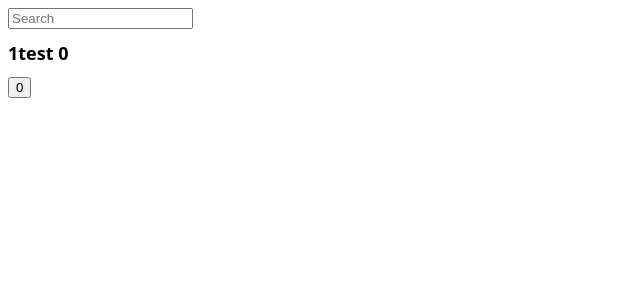
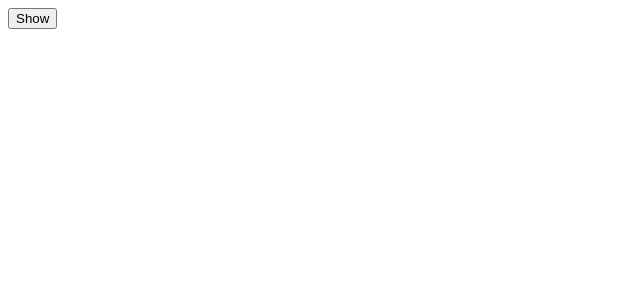
Before and after one commit to jbv2e/test-react-my-app2, a React (Vite) app: page / in a window 1280 px wide. Shown: the top 300 px of the page, without its empty margins (0-640 px from the left). Built offline with nearby package versions, Linux system fonts and the light colour scheme.

Commit message:
cleanup 0

```diff
--- a/src/App.tsx
+++ b/src/App.tsx
@@ -7,28 +7,20 @@
 import styles from './App.module.css'
 
 function App() {
-  const [counter, setCounter] = useState(0)
-  const [keyword, setKeyword] = useState('')
-  function onChange(event: React.ChangeEvent<HTMLInputElement>) {
-    setKeyword(event.target.value)
+  const [showing, setShowing] = useState(false)
+  const onClick = () => {
+    setShowing((cur) => !cur)
   }
-  function onClick() {
-    setCounter((cur) => cur + 1)
+  function Hello() {
+    useEffect(() => {
+      console.log('Hello')
+    }, [])
+    return <h1>Hello</h1>
   }
-  console.log('render')
-  function isRunOnlyOnce() {
-    console.log('once')
-  }
-  useEffect(isRunOnlyOnce, [])
-  useEffect(() => {
-    if (keyword !== '') console.log('Search For', keyword)
-  }, [keyword])
   return (
     <div>
-      <input onChange={onChange} type='text' placeholder='Search'></input>
-      <h1 className={styles.title}>1test {counter}</h1>
-      <button onClick={onClick}>{counter}</button>
-      {/* <Button text='test2' cls='btn' /> */}
+      {showing ? <Hello /> : null}
+      <button onClick={onClick}>{showing ? 'Hide' : 'Show'}</button>
     </div>
   )
 }
```
